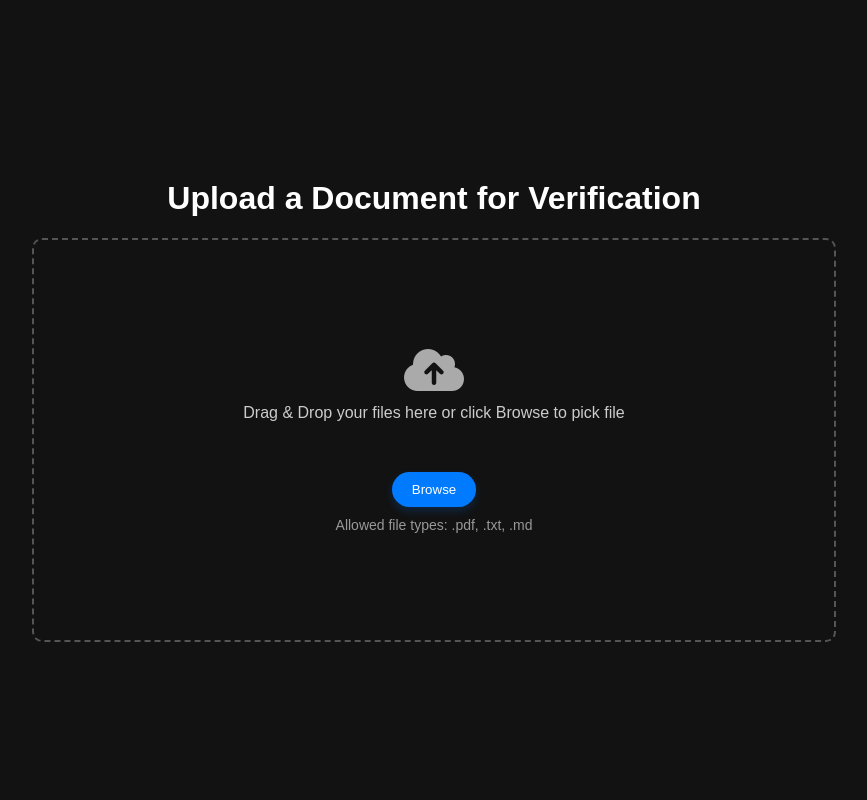
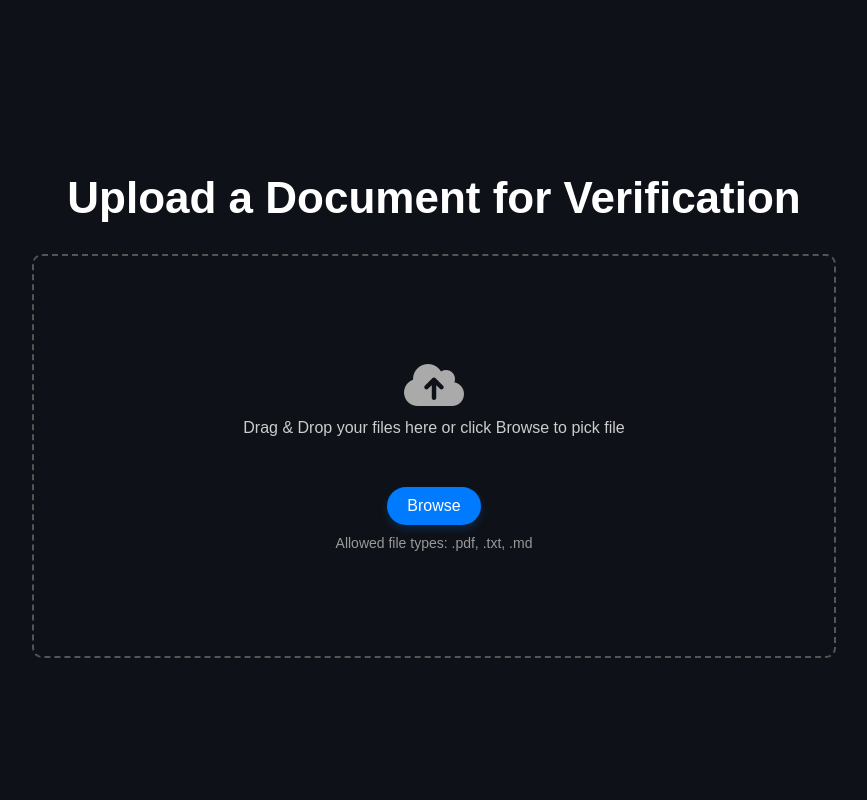
Before and after one commit to inoor18/Document-Verification-using-openAI, a Flask app: page / in a window 1280 px wide. Shown: the whole page, without its empty margins (206-1073 px from the left). Run offline with Flask 3, Linux system fonts and the light colour scheme.

Commit message:
Improved UI

```diff
--- a/web_interface/app.py
+++ b/web_interface/app.py
@@ -55,7 +55,7 @@
         messages=[
             {
                 "role": "user",
-                "content": f"Check if the following content is fully correct. If it is entirely positive and correct, answer 'The information is correct.'. Otherwise, give two texts, The first text shows 'Original:' with the given original text with each incorrect information highlighted by **text** and the second text shows 'Corrected:' the corrected information overwritten instead of the incorrect information and no ** in second corrected text and do not add additional content:\n\n{content}",
+                "content": f"Check if the following content is fully correct. If it is entirely positive and correct, answer 'The information is correct.'. Otherwise, give two texts, The first text shows 'Original:' with the given original text with each incorrect information highlighted by **text** and the second text shows 'Corrected:' the corrected information overwritten instead of the incorrect information and importantly no ** in second corrected text and do not add additional content and keep the spaces between paragraph as it is:\n\n{content}",
             }
         ],
     )
@@ -73,15 +73,17 @@
         original_text = ""
         corrected_text = ""
         if response_text.startswith(ORIGINAL_TEXT):
-            original_text = (
-                response_text.split(ORIGINAL_TEXT)[1].split(CORRECTED_TEXT)[0].strip()
-            )
-            corrected_text = response_text.split(CORRECTED_TEXT)[1].strip()
+            # Splitting the text once at "Original:" and "Corrected:"
+            parts = response_text.split(ORIGINAL_TEXT, 1)[1]
+            original_text = parts.split(CORRECTED_TEXT, 1)[0].strip()
+            corrected_text = parts.split(CORRECTED_TEXT, 1)[1].strip()
         else:
-            original_text = (
-                response_text.split(CORRECTED_TEXT)[1].split(ORIGINAL_TEXT)[0].strip()
-            )
-            corrected_text = response_text.split(ORIGINAL_TEXT)[1].strip()
+            # Splitting the text once at "Corrected:" and "Original:"
+            parts = response_text.split(CORRECTED_TEXT, 1)[1]
+            corrected_text = parts.split(ORIGINAL_TEXT, 1)[0].strip()
+            original_text = parts.split(ORIGINAL_TEXT, 1)[1].strip()
+
+        print({original_text,corrected_text})
         return {
             "incorrect": True,
             "message": "The information in the uploaded document is not entirely correct. Information has been corrected.",
--- a/web_interface/templates/index.html
+++ b/web_interface/templates/index.html
@@ -8,11 +8,12 @@
   <link rel="stylesheet" href="https://cdnjs.cloudflare.com/ajax/libs/font-awesome/6.0.0-beta3/css/all.min.css">
   <style>
     body {
-      font-family: Arial, sans-serif;
+      font-family: "Source Sans Pro", sans-serif;
+      color: #ffffff;
+      padding: 1.25rem 0px 1rem;
       margin: 0;
       padding: 20px;
-      background-color: #121212;
-      color: #e0e0e0;
+      background-color: rgb(14, 17, 23);
       display: flex;
       flex-direction: column;
       justify-content: center;
@@ -21,8 +22,10 @@
       height: calc(100vh - 40px);
     }
 
-    h1,
-    h2 {
+    h1 {
+      line-height: 1.2;
+      font-size: 2.75rem;
+      font-weight: 700;
       color: #ffffff;
     }
 
@@ -77,6 +80,8 @@
       cursor: pointer;
       transition: background-color 0.3s, box-shadow 0.3s;
       box-shadow: 0 4px 8px rgba(0, 123, 255, 0.2);
+      font-size: 16px;
+      font-weight: 400
     }
 
     .btn:hover {
```
Also changed, not shown: web_interface/templates/result.html (+17 -11 lines).
